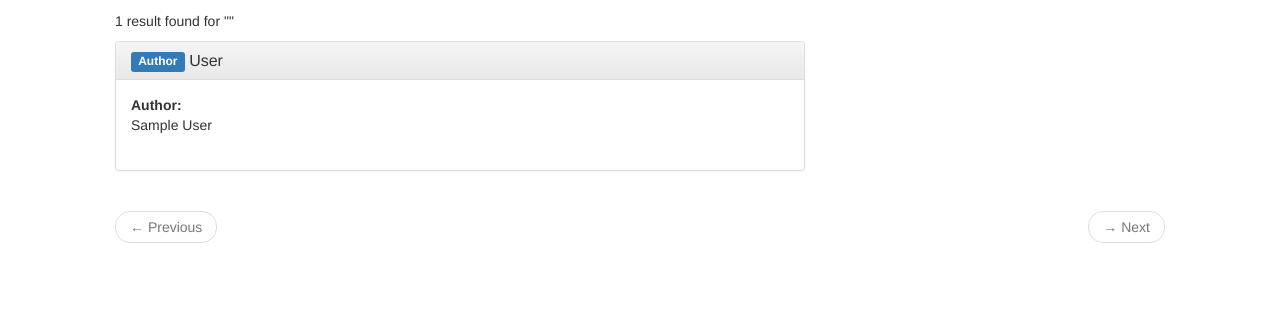
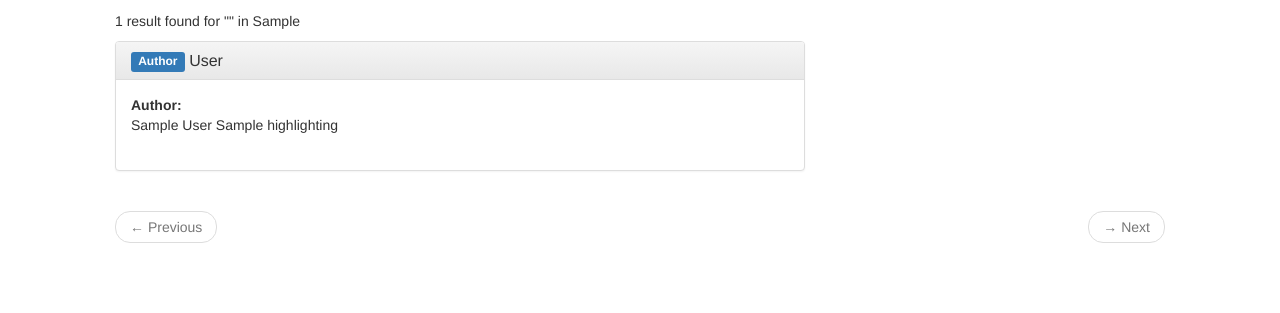
Before and after one commit to ahankinson/BassCulture, a Django app: template bassculture/templates/search/search.html in a window 1280 px wide. Shown: the part 537-850 px from the top of the page. Run offline with Django 3.2, Linux system fonts and the light colour scheme; the template is opened without the code that fills it: most values are stand-ins (such as "Sample title", 1, 10 or a date in 2020); parts of the project's set-up code (start-up, migrations or seed data) failed here and were passed over; some libraries are stand-ins or nearby versions.

Commit message:
First attempt to have highlighting

```diff
--- a/bassculture/templates/search/search.html
+++ b/bassculture/templates/search/search.html
@@ -30,7 +30,7 @@
             <div>
                 <hr />
             <h3>Results</h3>
-            <p>{{ content.count }} result{{ content.count|pluralize }} found for "{{ content.params.q }}"</p>
+            <p>{{ content.count }} result{{ content.count|pluralize }} found for "{{ content.params.q }}" in {{ content.params.fq }}</p>
 
             {% include "search/search_results.html" %}
 
--- a/bassculture/templates/search/search_results.html
+++ b/bassculture/templates/search/search_results.html
@@ -39,7 +39,8 @@
                 {% else %}
                 <dl>
                     <dt>Author: </dt>
-                    <dd>{{ result.source_author }}</dd>
+                    <dd>{{ result.source_author }} {{ content.highlighting }}
+                    </dd>
                 </dl>
                 {% endif %}
             </div>
--- a/bassculture/views/search.py
+++ b/bassculture/views/search.py
@@ -31,6 +31,8 @@ class SearchResultsPagination(LimitOffsetPagination):
             ('results', data['records']),
             ('facets', self.solr_response.facet_counts.facet_fields),
             ('params', self.solr_response.params),
+            ('highlighting', self.solr_response.highlighting),
+
         ]))
 
         return resp
@@ -56,6 +58,7 @@ class SearchView(GenericAPIView):
         si = scorched.SolrInterface(settings.SOLR_SERVER)
         response = si.query(querydict.get('q')) \
                      .filter(**fq)\
+                     .highlight('*')\
                      .paginate(start=int(offset), rows=api_settings.PAGE_SIZE)\
                      .facet_by(fields=settings.SEARCH_FACETS, mincount=1)\
                      .execute()
--- a/solr/conf/schema.xml
+++ b/solr/conf/schema.xml
@@ -74,8 +74,8 @@
    <field name="folder" type="string" indexed="true" stored="false"/>
    <field name="source_title" type="string" indexed="true" stored="true"/>
    <field name="source_author" type="string" indexed="true" stored="true"/>
-   <field name="item_id" type="string" indexed="true" stored="true"/>
-   <field name="item_notes" type="text_general" indexed="true" stored="true"/>
+<!--    <field name="item_id" type="string" indexed="true" stored="true"/>
+ -->   <field name="item_notes" type="text_general" indexed="true" stored="true"/>
    <field name="seller" type="text_general" indexed="true" stored="true" />
    <field name="library" type="text_general" indexed="true" stored="true"/>
    <field name="shelfmark" type="string"/>
```
Also changed, not shown: 2 other files.
